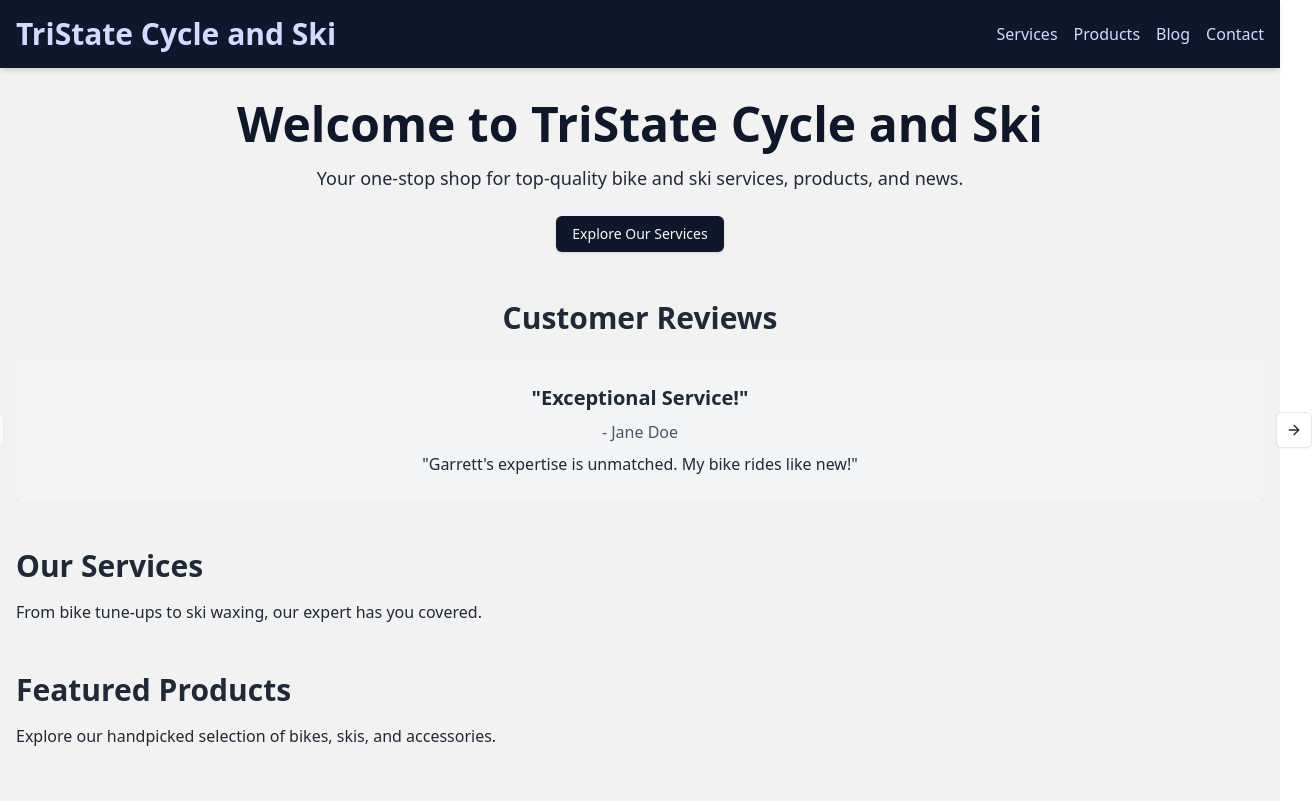
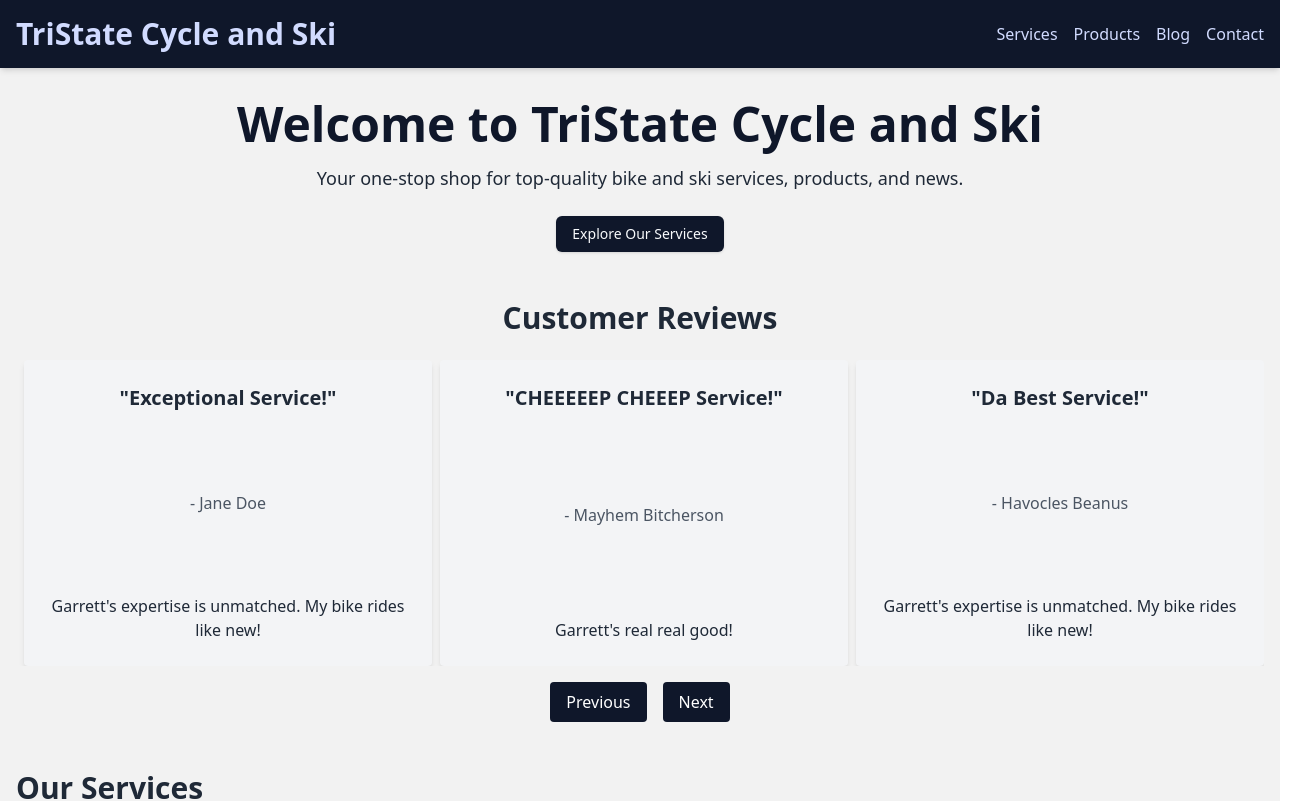
Before and after one commit to wingsforsophia/BikeSkiShop, a React (Create React App) app: page / in a window 1280 px wide. Shown: the top 801 px of the page, 1312 px wide, since content can reach past the window. Built offline with nearby package versions, Linux system fonts and the light colour scheme.

Commit message:
best working version yet

```diff
--- a/src/views/HomePage.tsx
+++ b/src/views/HomePage.tsx
@@ -1,10 +1,15 @@
 import React from "react";
+import useEmblaCarousel from "embla-carousel-react";
 import Header from "../components/Header";
 import Footer from "../components/Footer";
 import { Button } from "../components/ui/button";
-import { Carousel, CarouselContent, CarouselItem, CarouselNext, CarouselPrevious } from "../components/ui/carousel";
 
 const HomePage: React.FC = () => {
+  const [emblaRef, emblaApi] = useEmblaCarousel({
+    align: "start", // Align items to the start
+    skipSnaps: false, // Ensure snaps happen as expected
+  });
+
   return (
     <div className="min-h-screen bg-base-200 text-base-content">
       <Header />
@@ -25,41 +30,43 @@ const HomePage: React.FC = () => {
           <h2 className="text-3xl font-bold mb-6 text-center">
             Customer Reviews
           </h2>
-          <Carousel>
-            <CarouselPrevious />
-            <CarouselContent>
-              <CarouselItem>
-                <div className="p-6 bg-gray-100 rounded shadow-md text-center">
-                  <h3 className="text-xl font-bold">"Exceptional Service!"</h3>
-                  <p className="mt-2 text-gray-600">- Jane Doe</p>
-                  <p className="mt-2">
-                    "Garrett's expertise is unmatched. My bike rides like new!"
-                  </p>
+          <div ref={emblaRef} className="overflow-hidden">
+            <div className="flex">
+              {[
+                { title: "Exceptional Service!", author: "Jane Doe", text: "Garrett's expertise is unmatched. My bike rides like new!" },
+                { title: "CHEEEEEP CHEEEP Service!", author: "Mayhem Bitcherson", text: "Garrett's real real good!" },
+                { title: "Da Best Service!", author: "Havocles Beanus", text: "Garrett's expertise is unmatched. My bike rides like new!" },
+                { title: "Friendly and Professional", author: "John Smith", text: "Garrett took care of my skis perfectly. Highly recommend!" },
+                { title: "Quick Turnaround!", author: "Emily Davis", text: "I needed my bike fixed urgently, and Garrett delivered." },
+              ].map((review, index) => (
+                <div
+                  key={index}
+                  className="pl-2 md:basis-1/2 lg:basis-1/3 flex-shrink-0 flex-grow-0"
+                >
+                  <div className="p-6 bg-gray-100 rounded shadow-md text-center aspect-[4/3] flex flex-col justify-between">
+                    <h3 className="text-xl font-bold">{`"${review.title}"`}</h3>
+                    <p className="mt-2 text-gray-600">{`- ${review.author}`}</p>
+                    <p className="mt-2">{review.text}</p>
+                  </div>
                 </div>
-              </CarouselItem>
-              <CarouselItem>
-                <div className="p-6 bg-gray-100 rounded shadow-md text-center">
-                  <h3 className="text-xl font-bold">
-                    "Friendly and Professional"
-                  </h3>
-                  <p className="mt-2 text-gray-600">- John Smith</p>
-                  <p className="mt-2">
-                    "Garrett took care of my skis perfectly. Highly recommend!"
-                  </p>
-                </div>
-              </CarouselItem>
-              <CarouselItem>
-                <div className="p-6 bg-gray-100 rounded shadow-md text-center">
-                  <h3 className="text-xl font-bold">"Quick Turnaround!"</h3>
-                  <p className="mt-2 text-gray-600">- Emily Davis</p>
-                  <p className="mt-2">
-                    "I needed my bike fixed urgently, and Garrett delivered."
-                  </p>
-                </div>
-              </CarouselItem>
-            </CarouselContent>
-            <CarouselNext />
-          </Carousel>
+              ))}
+            </div>
+          </div>
+
+          <div className="flex justify-center mt-4 gap-4">
+            <button
+              onClick={() => emblaApi?.scrollPrev()}
+              className="px-4 py-2 bg-primary text-white rounded"
+            >
+              Previous
+            </button>
+            <button
+              onClick={() => emblaApi?.scrollNext()}
+              className="px-4 py-2 bg-primary text-white rounded"
+            >
+              Next
+            </button>
+          </div>
         </section>
 
         <section id="services" className="mb-12">
```
